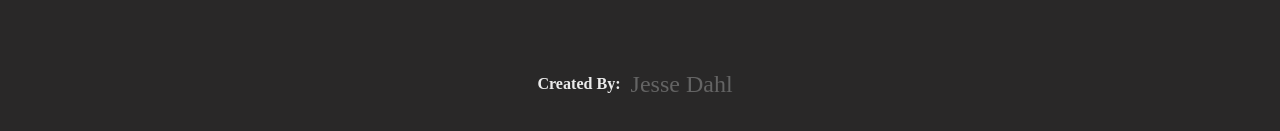
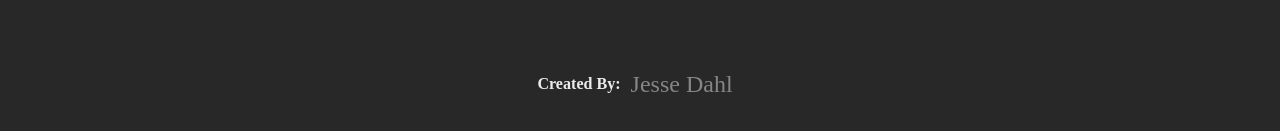
Before and after one commit to streamline-solar/streamline-solar-project, a React (Create React App) app: page / in a window 1280 px wide. Shown: the part 3954-4085 px from the top of the page. Built offline with nearby package versions, Linux system fonts and the light colour scheme; a web font is replaced by a local one.

Commit message:
added more styling

```diff
--- a/src/components/Footer.js
+++ b/src/components/Footer.js
@@ -14,7 +14,7 @@ class Footer extends Component {
 
               <div className="instagram-promo-wrapper">
                 <div className="inner-promo-wrapper">
-                  <a className="promo-image-wrapper" href="https://www.instagram.com/streamlinesolarstops/" target="_blank">
+                  <a className="promo-image-wrapper" href="https://www.instagram.com/streamlinesolarstops/" target="_blank" rel="noopener noreferrer">
                     <img className="promo-image" src={Insta} alt="instagram" />
                   </a>
                 </div>
@@ -33,7 +33,7 @@ class Footer extends Component {
           <div className="my-shameless-promo-wrapper">
             <div className="my-shameless-promo">
               <h6>Created By: </h6>
-              <a href="https://www.jesse-dahl.com" target="_blank" >Jesse Dahl</a>
+              <a href="https://www.jesse-dahl.com" target="_blank" rel="noopener noreferrer">Jesse Dahl</a>
             </div>
           </div>
         </div>
--- a/src/styles/colors.scss
+++ b/src/styles/colors.scss
@@ -6,3 +6,4 @@ $green: green;
 $DarkGrey: #464646;
 $MediumGrey: #646464;
 $LightGrey: #868686;
+$WhiteGrey: #e9e9e9;
--- a/src/styles/footer.scss
+++ b/src/styles/footer.scss
@@ -22,7 +22,7 @@
   align-items: center;
 
   a {
-    color: $MediumGrey;
+    color: $LightGrey;
     text-decoration: none;
     font-family: adobe-garamond-pro, serif;
     margin: 0 10px;
--- a/src/styles/index.scss
+++ b/src/styles/index.scss
@@ -171,7 +171,7 @@ code {
 }
 
 .header-nav-item:hover {
-  color: $white;
+  color: $WhiteGrey;
 }
 
 .navigation-wrapper {
```
